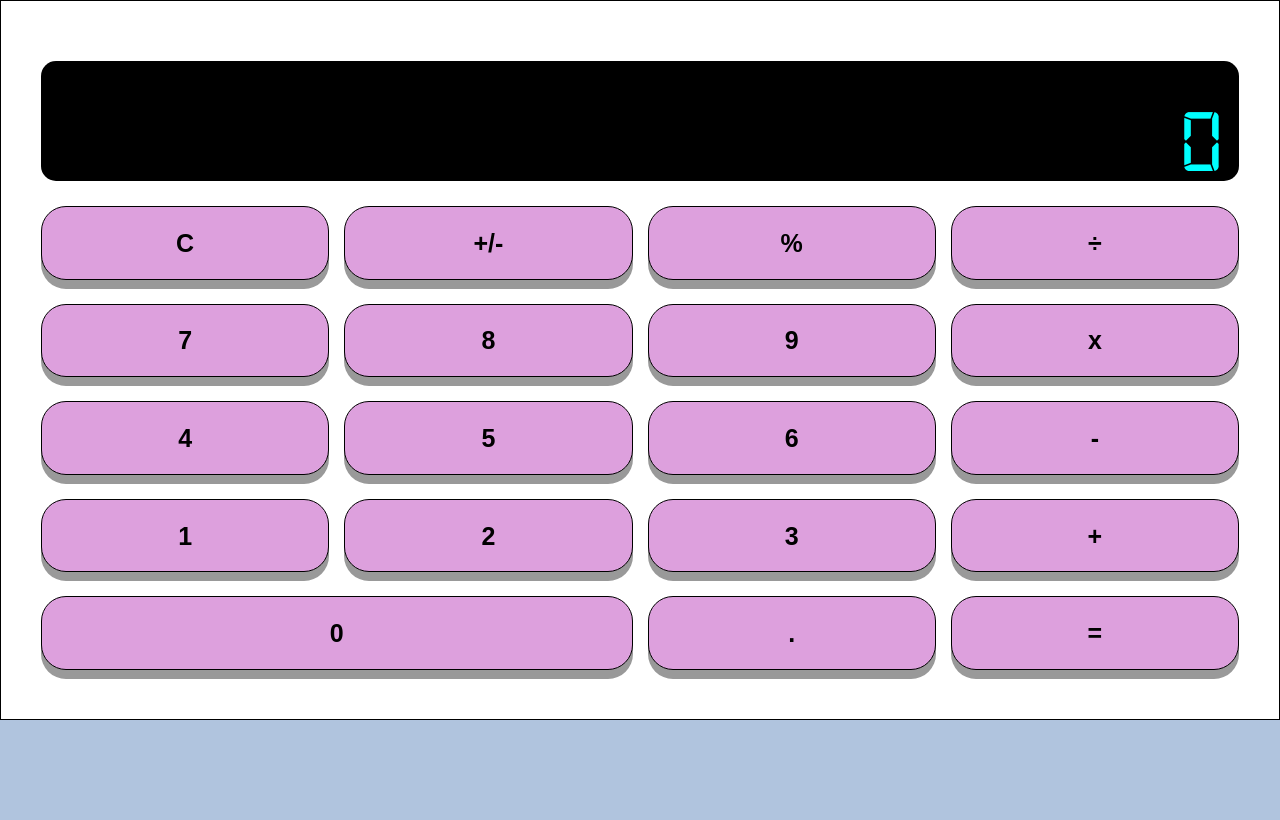
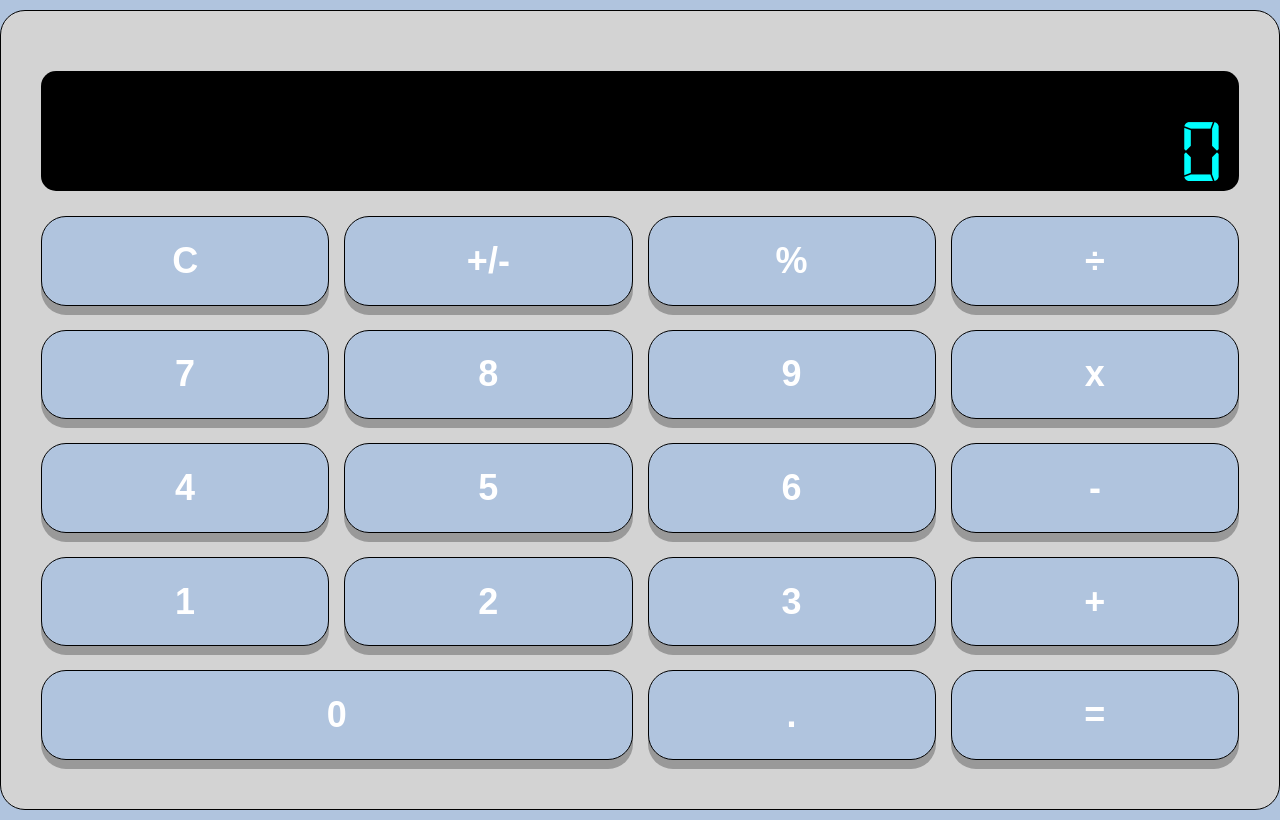
Before and after one commit to julietrubin/calculator, a Gatsby site: page / in a window 1280 px wide. Built offline with nearby package versions, Linux system fonts and the light colour scheme; Gatsby itself is replaced by a stand-in of ours.

Commit message:
mw orientation fixes

```diff
--- a/src/components/calculator.module.css
+++ b/src/components/calculator.module.css
@@ -44,7 +44,7 @@
 }
 
 
-@media (min-width: 601px) {
+@media (min-width: 737px) {
     .calculator {
         margin: 10px auto;
         grid-gap: 15px 15px;
@@ -80,7 +80,7 @@
     }
 }
 
-@media (max-width: 600px) {
+@media (max-width: 737px), (max-device-width: 830px) and (orientation:landscape){
     .calculator {
         width: 100vw;
         height: 90vh;
@@ -108,13 +108,6 @@
 
 @media (max-device-width: 830px) and (orientation:landscape) {
     .calculator {
-        width: 100%;
-        height: 90vh;
-        margin: 0;
-        background-color:white;
-        border-radius: 0;
+        height: 100vh;
     }
-    .button {
-        background-color: plum;
-    }
- }
+}
--- a/src/components/layout.css
+++ b/src/components/layout.css
@@ -624,7 +624,7 @@
   }
 }
 
-@media (max-width: 600px) {
+@media (max-width: 737px) {
   body {
     background-color: white;
 
```
